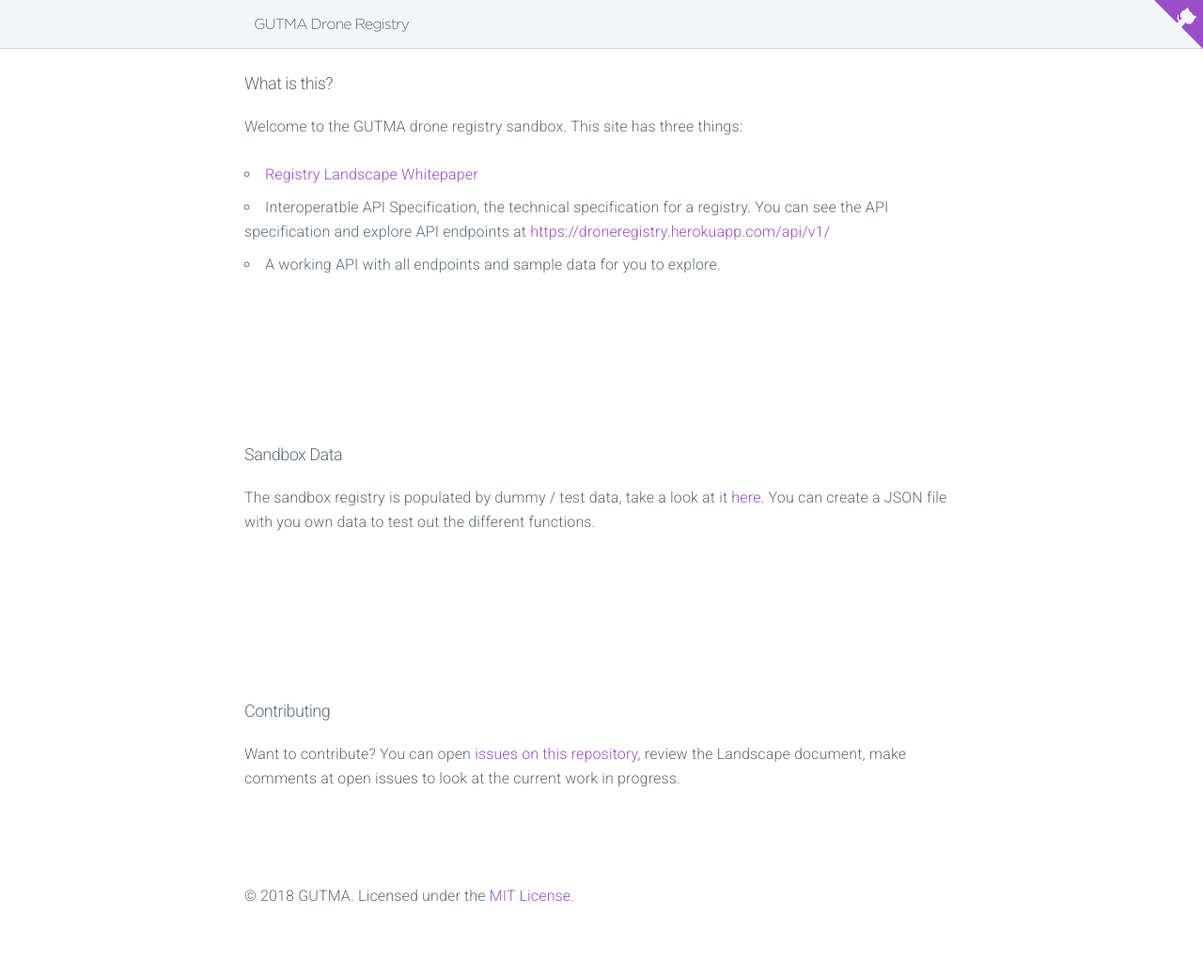
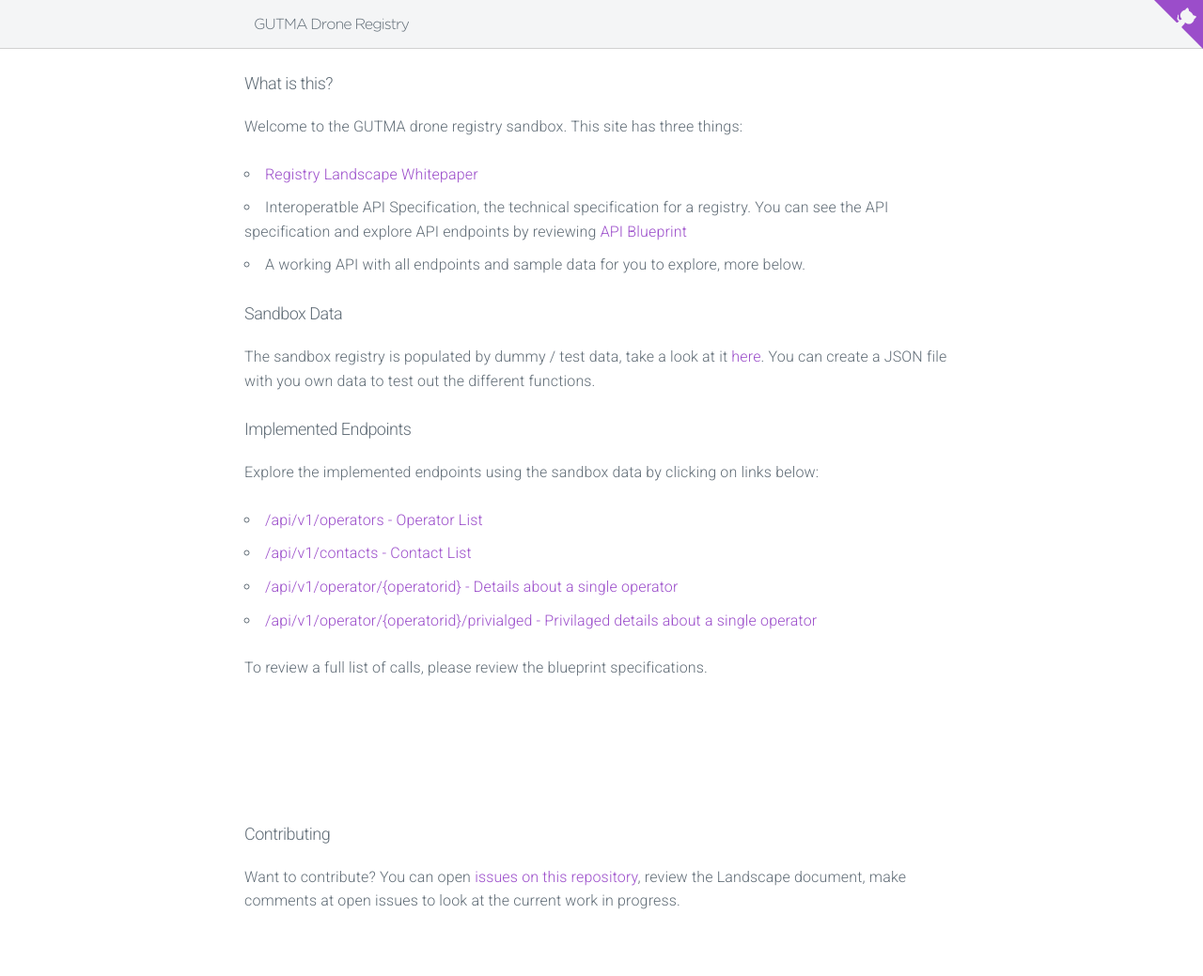
Before and after one commit to gutma-org/droneregistry, a Django app: page / in a window 1280 px wide. Shown: the top 1039 px of the page at 94% size. Before the commit the page ends 960 px from the top, so only its background shows below. Run offline with Django 3.2, Linux system fonts and the light colour scheme; some libraries are stand-ins or nearby versions.

Commit message:
Updated to fix index and endpoints

```diff
--- a/registry/templates/registry/index.html
+++ b/registry/templates/registry/index.html
@@ -33,21 +33,25 @@
 
 			<section class="container" id="examples">
 				<h5 class="title">What is this? </h5>
-				<p>Welcome to the GUTMA drone registry sandbox. This site has three things: </p>
-				<p>
+				<p>Welcome to the GUTMA drone registry sandbox. This site has three things:
 					<ul>
 						<li><a href="https://github.com/gutma-org/droneregistry/blob/master/documents/registration-white-paper.md" title="Whitepaper">Registry Landscape Whitepaper</a></li>
-						<li>Interoperatble API Specification, the technical specification for a registry. You can see the API specification and explore API endpoints at <a href="https://droneregistry.herokuapp.com/api/v1/" title="Getting Started">https://droneregistry.herokuapp.com/api/v1/</a></li>
-						<li>A working API with all endpoints and sample data for you to explore.</li>
+						<li>Interoperatble API Specification, the technical specification for a registry. You can see the API specification and explore API endpoints by reviewing <a href="https://droneregistry.herokuapp.com/api/v1/" title="Getting Started">API Blueprint</a></li>
+						<li>A working API with all endpoints and sample data for you to explore, more below.</li>
 					</ul>
 				</p>
-			</section>
-
-			<section class="container" id="examples">
 				<h5 class="title">Sandbox Data</h5>
 				<p>The sandbox registry is populated by dummy / test data, take a look at it <a href="https://github.com/gutma-org/droneregistry/blob/master/registry/defaultregistrydata.json">here</a>. You can create a JSON file with you own data to test out the different functions.</p>
-				<p>
-				</p>
+
+				<h5 class="title">Implemented Endpoints</h5>
+					<p>Explore the implemented endpoints using the sandbox data by clicking on links below: </p>
+					<ul>
+						<li><a href="/api/v1/operators">/api/v1/operators - Operator List</a></li>
+						<li><a href="/api/v1/contacts">/api/v1/contacts - Contact List</a></li>
+						<li><a href="/api/v1/operators/41174c3f-e86c-4e5a-a629-32d4d9da6011">/api/v1/operator/{operatorid} - Details about a single operator</a></li>
+						<li><a href="/api/v1/operators/41174c3f-e86c-4e5a-a629-32d4d9da6011/privilaged">/api/v1/operator/{operatorid}/privialged - Privilaged details about a single operator</a></li>
+					</ul>
+					To review a full list of calls, please review the blueprint specifications.
 			</section>
 
 			<section class="container" id="contributing">
```
